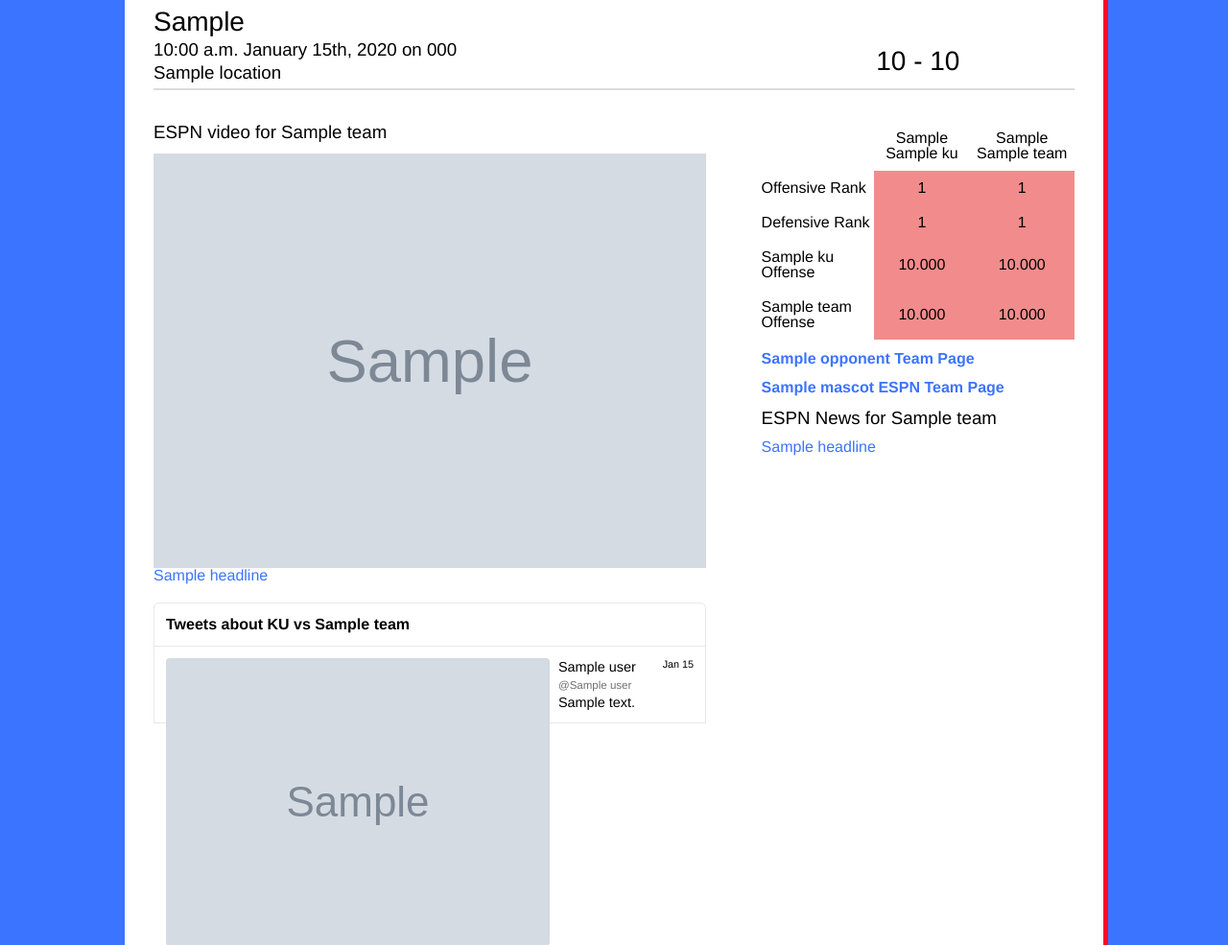
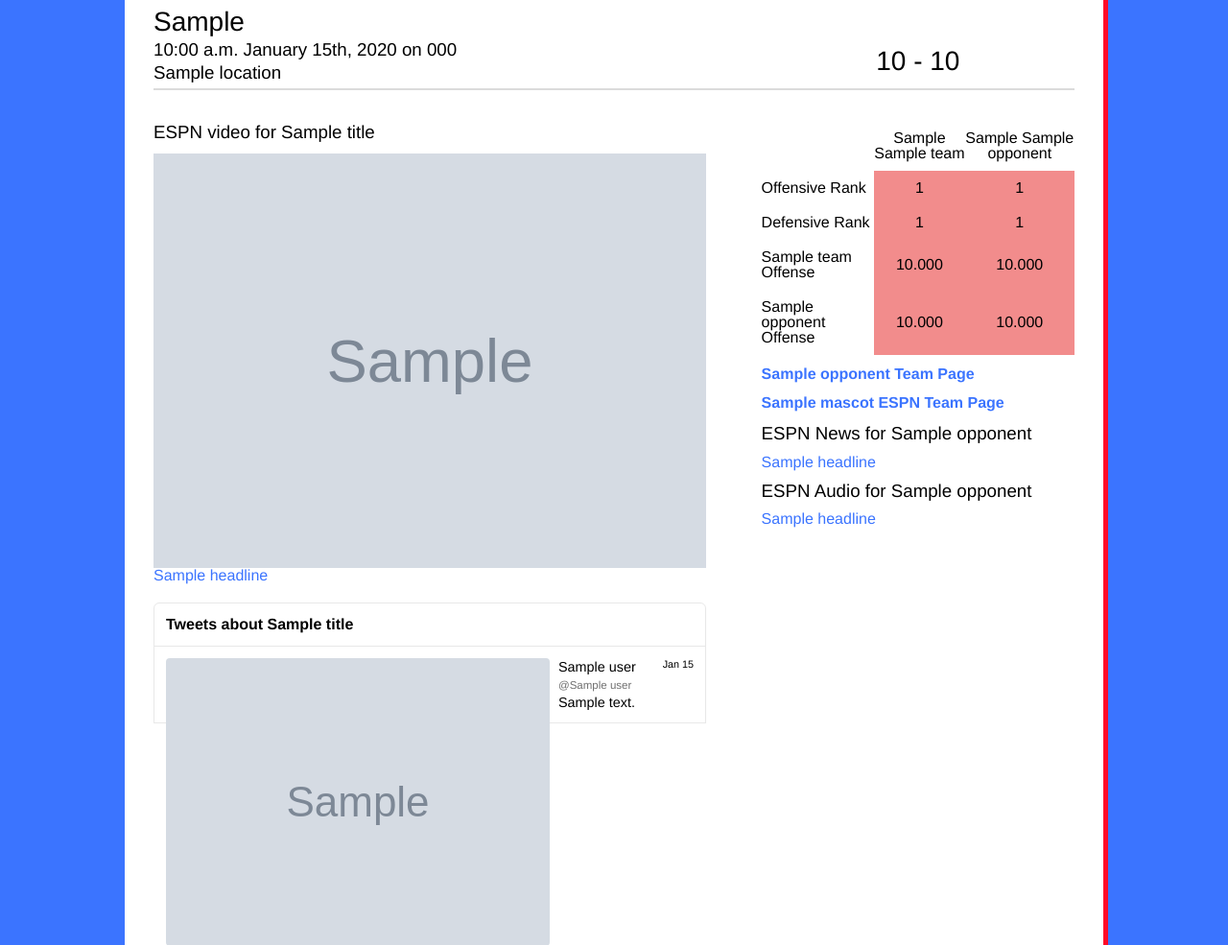
Before and after one commit to jesseoverright/django-jayhawk-schedule, a Django app: template schedule/templates/schedule/game.html in a window 1280 px wide. Shown: the part 298-1283 px from the top of the page at 96% size. Run offline with Django 3.2, Linux system fonts and the light colour scheme; the template is opened without the code that fills it: most values are stand-ins (such as "Sample title", 1, 10 or a date in 2020); grey boxes marked "Sample" are stand-in pictures; some libraries are stand-ins or nearby versions.

Commit message:
Separated espn news lookup into news, videos, and podcasts. Refactored templates for multiple api feeds. Abstracted KU from game pages

```diff
--- a/schedule/templates/schedule/components/espn-news.html
+++ b/schedule/templates/schedule/components/espn-news.html
@@ -15,3 +15,20 @@
     {% endfor %}
     </ul>
 {% endif %}
+{% if team.podcasts %}
+    <h3>ESPN Audio for {{team}}</h3>
+    <ul>
+    {% for podcast in team.podcasts %}
+        <li>
+            <a href="{{podcast.links.web.href}}">
+                {% with podcast.images|first as image %}
+                    {% if image.width >= 576 %}
+                        <img src="{{image.url}}" alt="{{image.caption}}">
+                    {% endif %}
+                {% endwith %}
+                {{podcast.headline}}
+            </a>
+        </li>
+    {% endfor %}
+    </ul>
+{% endif %}
--- a/schedule/templates/schedule/components/espn-videos.html
+++ b/schedule/templates/schedule/components/espn-videos.html
@@ -1,9 +1,9 @@
-{% if team.videos %}
+{% if videos %}
 <div class="column">
-    <h3>ESPN video for {{team}}</h3>
+    <h3>ESPN video for {{name}}</h3>
 
     <ul>
-    {% for video in team.videos %}
+    {% for video in videos %}
         <li>
             <div class="video">
                 <div id="{{video.id}}">
--- a/schedule/templates/schedule/components/game-tweets.html
+++ /dev/null
@@ -1,24 +0,0 @@
-{% if game.get_tweets %}
-<div class="column">
-    <div class="twitter-timeline">
-        <h4>Tweets about KU vs {{team.name}}</h4>
-        <div class="tweets">
-            {% for tweet in game.get_tweets %}
-            <div class="tweet">
-                <div class="tweet-image">
-                    <img src="{{tweet.user.profile_image_url_https}}">
-                </div>
-                <div class="tweet-profile">
-                    <p class="time">{{tweet.created_at|date:"M d"}}</p>
-                    <p>
-                        <span class="profile"><strong>{{tweet.user.name}}</strong></span>
-                        <span class="handle">@{{tweet.user.screen_name}}</span>
-                    </p>
-                    <p>{{tweet.text|safe}}</p>
-                </div>
-            </div>
-        {% endfor %}
-        </div>
-    </div>
-</div>
-{% endif %}
--- a/schedule/templates/schedule/components/kenpom-stats.html
+++ b/schedule/templates/schedule/components/kenpom-stats.html
@@ -1,76 +1,76 @@
-{% if team.get_ranking %}
+{% if opponent.get_ranking %}
 <table>
     <tr>
         <th></th>
-        <td><span style="color:#{{ku.color}}">{{ku.get_ranking}} {{ku.name}}</span></td>
         <td><span style="color:#{{team.color}}">{{team.get_ranking}} {{team.name}}</span></td>
+        <td><span style="color:#{{opponent.color}}">{{opponent.get_ranking}} {{opponent.name}}</span></td>
     </tr>
     <tr>
         <th>Offensive Rank</th>
-        {% if ku.get_offensive_rank < team.get_offensive_rank %}
-        <td class="win">
-        {% else %}
-        <td class="loss">
-        {% endif %}
-            {{ku.get_offensive_rank}}
-        </td>
-       {% if ku.get_offensive_rank > team.get_offensive_rank %}
+        {% if team.get_offensive_rank < opponent.get_offensive_rank %}
         <td class="win">
         {% else %}
         <td class="loss">
         {% endif %}
             {{team.get_offensive_rank}}
         </td>
-    </tr>
-    <tr>
-        <th>Defensive Rank</th>
-        {% if ku.get_defensive_rank < team.get_defensive_rank %}
+       {% if team.get_offensive_rank > opponent.get_offensive_rank %}
         <td class="win">
         {% else %}
         <td class="loss">
         {% endif %}
-            {{ku.get_defensive_rank}}
+            {{opponent.get_offensive_rank}}
         </td>
-        {% if ku.get_defensive_rank > team.get_defensive_rank %}
+    </tr>
+    <tr>
+        <th>Defensive Rank</th>
+        {% if team.get_defensive_rank < opponent.get_defensive_rank %}
         <td class="win">
         {% else %}
         <td class="loss">
         {% endif %}
             {{team.get_defensive_rank}}
         </td>
-    </tr>
-    <tr>
-        <th>{{ku.name}} Offense</th>
-        {% if ku.get_offensive_difference > team.get_defensive_difference %}
+        {% if team.get_defensive_rank > opponent.get_defensive_rank %}
         <td class="win">
         {% else %}
         <td class="loss">
         {% endif %}
-            {{ku.get_offensive_efficiency|floatformat:3}}
+            {{opponent.get_defensive_rank}}
         </td>
-        {% if ku.get_offensive_difference < team.get_defensive_difference %}
+    </tr>
+    <tr>
+        <th>{{team.name}} Offense</th>
+        {% if team.get_offensive_difference > opponent.get_defensive_difference %}
+        <td class="win">
+        {% else %}
+        <td class="loss">
+        {% endif %}
+            {{team.get_offensive_efficiency|floatformat:3}}
+        </td>
+        {% if team.get_offensive_difference < opponent.get_defensive_difference %}
+        <td class="win">
+        {% else %}
+        <td class="loss">
+        {% endif %}
+            {{opponent.get_defensive_efficiency|floatformat:3}}
+        </td>
+    </tr>
+    <tr>
+        <th>{{opponent.name}} Offense</th>
+        {% if team.get_defensive_difference > opponent.get_offensive_difference %}
         <td class="win">
         {% else %}
         <td class="loss">
         {% endif %}
             {{team.get_defensive_efficiency|floatformat:3}}
         </td>
-    </tr>
-    <tr>
-        <th>{{team.name}} Offense</th>
-        {% if ku.get_defensive_difference > team.get_offensive_difference %}
+        {% if team.get_defensive_difference < opponent.get_offensive_difference %}
         <td class="win">
         {% else %}
         <td class="loss">
         {% endif %}
-            {{ku.get_defensive_efficiency|floatformat:3}}
-        </td>
-        {% if ku.get_defensive_difference < team.get_offensive_difference %}
-        <td class="win">
-        {% else %}
-        <td class="loss">
-        {% endif %}
-            {{team.get_offensive_efficiency|floatformat:3}}
+            {{opponent.get_offensive_efficiency|floatformat:3}}
         </td>
     </tr>
 </table>
--- a/schedule/templates/schedule/components/tweets.html
+++ b/schedule/templates/schedule/components/tweets.html
@@ -1,9 +1,9 @@
-{% if team.get_tweets %}
+{% if tweets %}
 <div class="column">
     <div class="twitter-timeline">
-        <h4>Tweets about {{team}}</h4>
+        <h4>Tweets about {{title}}</h4>
         <div class="tweets">
-            {% for tweet in team.get_tweets %}
+            {% for tweet in tweets %}
             <div class="tweet">
                 <div class="tweet-image">
                     <img src="{{tweet.user.profile_image_url_https}}">
--- a/schedule/templates/schedule/game.html
+++ b/schedule/templates/schedule/game.html
@@ -15,15 +15,15 @@
     </h3>
     <h3>{{game.location}}</h3>
 </div>
-{% include 'schedule/components/espn-videos.html' %}
+{% include 'schedule/components/espn-videos.html' with videos=videos name=title %}
 <div class="column">
-    {% include 'schedule/components/kenpom-stats.html' %}
+    {% include 'schedule/components/kenpom-stats.html' with team=team opponent=game.opponent %}
     <h4><a href="{{game.opponent.get_absolute_url}}" style="color:#{{game.opponent.color}}">{{game.opponent}} Team Page</a></h4>
     {% if game.opponent.espn_link %}
         <h4><a href="{{game.opponent.espn_link}}" style="color:#{{game.opponent.color}}">{{game.opponent.mascot}} ESPN Team Page</a></h4>
     {% endif %}
 
-    {% include 'schedule/components/espn-news.html' %}
+    {% include 'schedule/components/espn-news.html' with team=game.opponent%}
 </div>
-{% include 'schedule/components/game-tweets.html' %}
+{% include 'schedule/components/tweets.html' with tweets=game.get_tweets%}
 {% endblock %}
--- a/schedule/templates/schedule/team.html
+++ b/schedule/templates/schedule/team.html
@@ -10,7 +10,7 @@
         <h3>Defensive Rank: {{team.get_defensive_rank}} ({{team.get_defensive_efficiency|floatformat:3}} ppp)</h3>
         {% endif %}
     </div>
-    {% include 'schedule/components/espn-videos.html' %}
+    {% include 'schedule/components/espn-videos.html' with videos=team.videos name=team%}
     <div class="column">
         {% if games %}
             <h3>KU vs {{team.get_styled_name | safe}}</h3>
@@ -31,5 +31,5 @@
 
         {% include 'schedule/components/espn-news.html' %}
     </div>
-    {% include 'schedule/components/tweets.html' %}
+    {% include 'schedule/components/tweets.html' with tweets=team.get_tweets title=team %}
 {% endblock %}
```
Also changed, not shown: schedule/apis/espn.py (+25 -2 lines), schedule/models.py (+34 -11 lines), schedule/views.py (+12 -6 lines).
